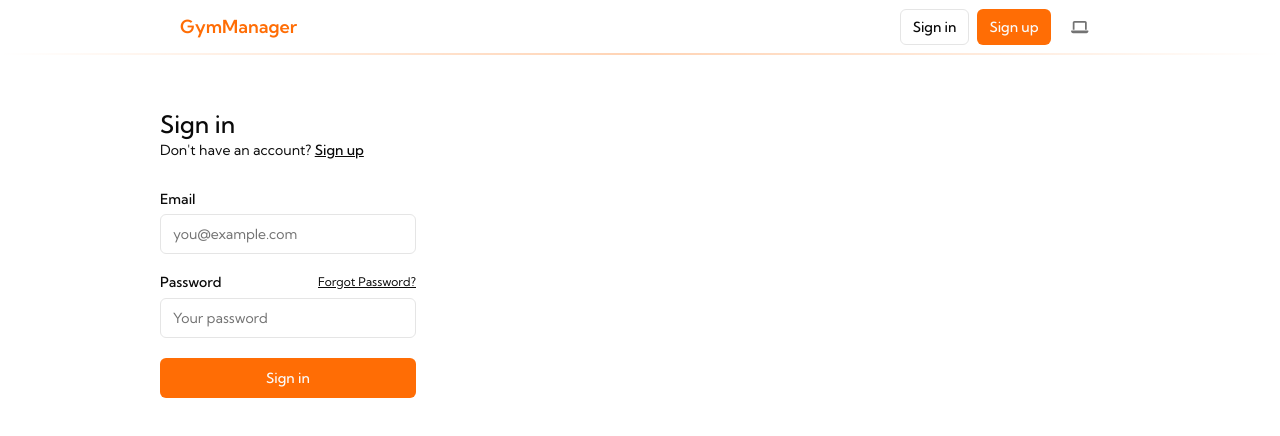
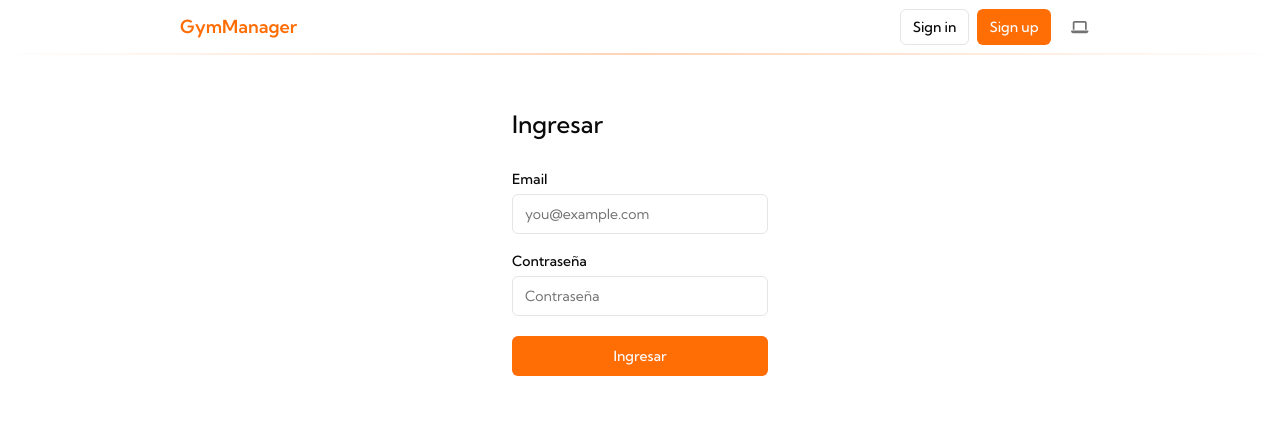
Before and after one commit to fepa0110/gym-manager, a Next.js app: page /sign-in in a window 1280 px wide. Shown: the top 436 px of the page. Built offline with nearby package versions, Linux system fonts and the light colour scheme; no server answers.

Commit message:
style: :lipstick: Idioma actualizado y centrado en pantalla de sign-in

```diff
--- a/app/(auth-pages)/sign-in/page.tsx
+++ b/app/(auth-pages)/sign-in/page.tsx
@@ -8,34 +8,29 @@ import Link from "next/link";
 export default async function Login(props: { searchParams: Promise<Message> }) {
   const searchParams = await props.searchParams;
   return (
-    <form className="flex-1 flex flex-col min-w-64">
-      <h1 className="text-2xl font-medium">Sign in</h1>
-      <p className="text-sm text-foreground">
-        Don't have an account?{" "}
-        <Link className="text-foreground font-medium underline" href="/sign-up">
-          Sign up
-        </Link>
-      </p>
+    <form className="flex-1 flex flex-col justify-center self-center min-w-64">
+      <h1 className="text-2xl font-medium">Ingresar</h1>
+
       <div className="flex flex-col gap-2 [&>input]:mb-3 mt-8">
         <Label htmlFor="email">Email</Label>
         <Input name="email" placeholder="you@example.com" required />
         <div className="flex justify-between items-center">
-          <Label htmlFor="password">Password</Label>
-          <Link
+          <Label htmlFor="password">Contraseña</Label>
+{/*           <Link
             className="text-xs text-foreground underline"
             href="/forgot-password"
           >
             Forgot Password?
-          </Link>
+          </Link> */}
         </div>
         <Input
           type="password"
           name="password"
-          placeholder="Your password"
+          placeholder="Contraseña"
           required
         />
-        <SubmitButton pendingText="Signing In..." formAction={signInAction}>
-          Sign in
+        <SubmitButton pendingText="Ingresando..." formAction={signInAction}>
+          Ingresar
         </SubmitButton>
         <FormMessage message={searchParams} />
       </div>
```
